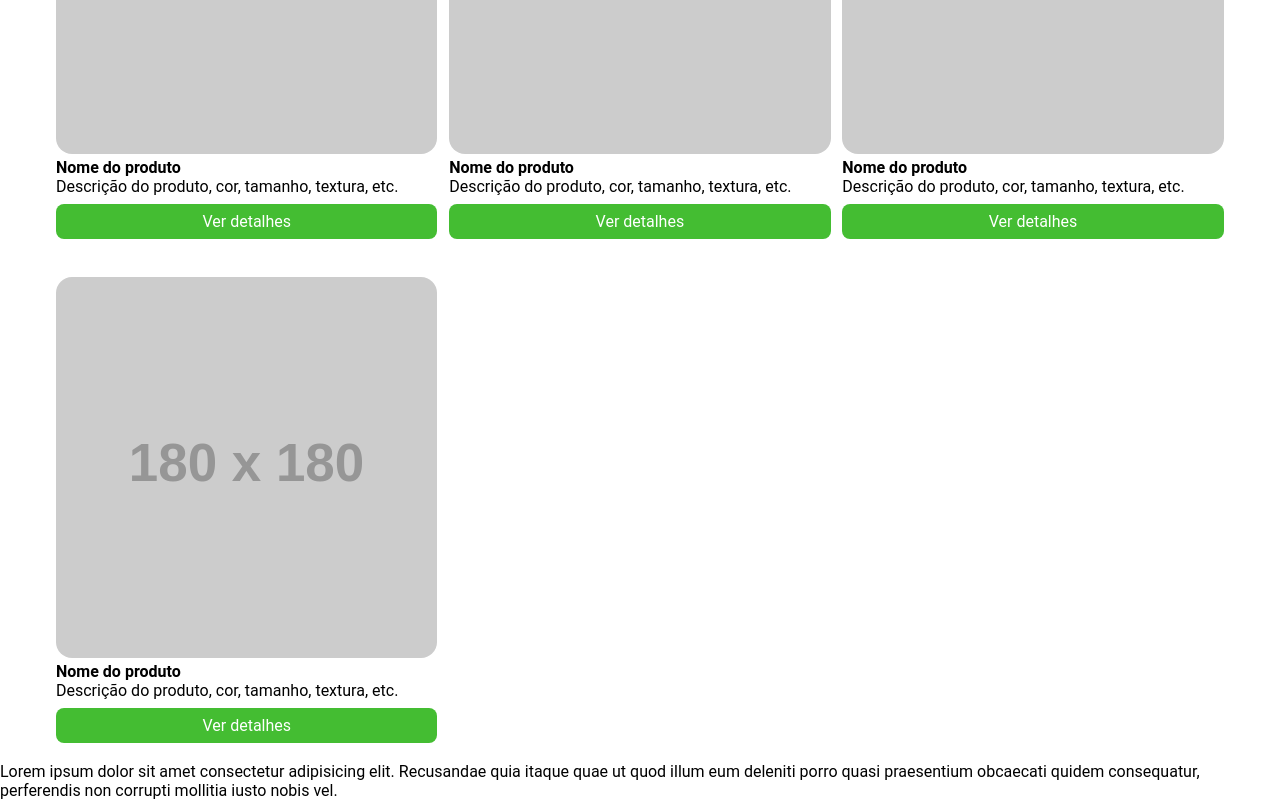
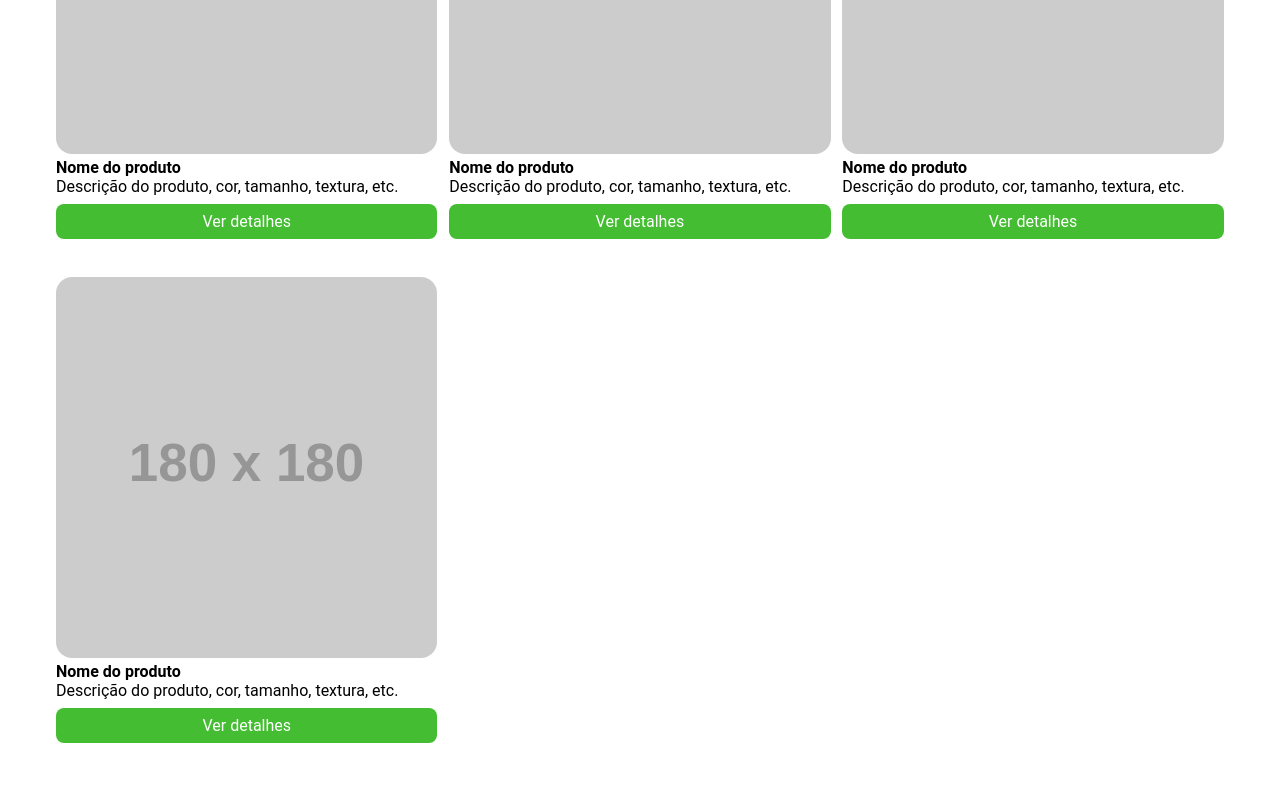
Before and after one commit to ElsonMateusFE/exercicio_less, a website: page index.html in a window 1280 px wide. Shown: the part 457-1257 px from the top of the page. After the commit the page ends 1219 px from the top, so only its background shows below. Drawn offline with Linux system fonts and the light colour scheme; placeholder pictures from the web are drawn by us.

Commit message:
atualizacao_less

```diff
--- a/index.html
+++ b/index.html
@@ -72,6 +72,5 @@
             </ul>
         </div>
     </section>
-    <p>Lorem ipsum dolor sit amet consectetur adipisicing elit. Recusandae quia itaque quae ut quod illum eum deleniti porro quasi praesentium obcaecati quidem consequatur, perferendis non corrupti mollitia iusto nobis vel.</p>
 </body>
 </html>
```
